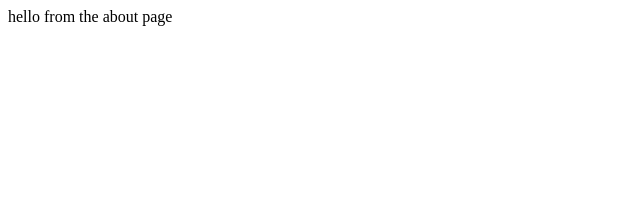
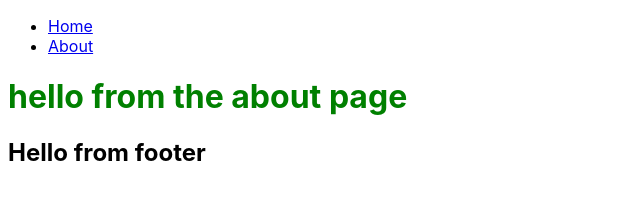
Before and after one commit to byronwang93/gatsby-test, a Gatsby site: page /about in a window 1280 px wide. Shown: the whole page, without its empty margins (0-640 px from the left). Built offline with nearby package versions, Linux system fonts and the light colour scheme; Gatsby itself is replaced by a stand-in of ours.

```diff
--- a/gatsby-config.js
+++ b/gatsby-config.js
@@ -7,4 +7,4 @@
 module.exports = {
   /* Your site config here */
   plugins: [],
-}
+};
--- /dev/null
+++ b/src/components/Footer.js
@@ -0,0 +1,11 @@
+import React from 'react';
+
+const Footer = () => {
+  return (
+    <footer>
+      <h2>Hello from footer</h2>
+    </footer>
+  );
+};
+
+export default Footer;
--- /dev/null
+++ b/src/components/Layout.js
@@ -0,0 +1,16 @@
+import React from 'react';
+import Navbar from './Navbar';
+import Footer from './Footer';
+import './layout.css';
+
+const Layout = ({ children }) => {
+  return (
+    <>
+      <Navbar />
+      {children}
+      <Footer />
+    </>
+  );
+};
+
+export default Layout;
--- /dev/null
+++ b/src/components/Navbar.js
@@ -0,0 +1,19 @@
+import React from 'react';
+import { Link } from 'gatsby';
+
+const Navbar = () => {
+  return (
+    <div>
+      <ul>
+        <li>
+          <Link to="/">Home</Link>
+        </li>
+        <li>
+          <Link to="/about">About</Link>
+        </li>
+      </ul>
+    </div>
+  );
+};
+
+export default Navbar;
--- /dev/null
+++ b/src/components/layout.css
@@ -0,0 +1,11 @@
+body {
+    font-family: -apple-system, BlinkMacSystemFont, 'Segoe UI', Roboto, Oxygen, Ubuntu, Cantarell, 'Open Sans', 'Helvetica Neue', sans-serif;
+}
+
+.about-heading {
+    color: green;
+}
+
+.home-heading {
+    color: blue;
+}
--- a/src/pages/about.js
+++ b/src/pages/about.js
@@ -1,9 +1,14 @@
-import React from 'react'
+import React from 'react';
+import Layout from '../components/Layout';
 
 const about = () => {
   return (
-    <div>hello from the about page</div>
-  )
-}
+    <Layout>
+      <div className="about-heading">
+        <h1>hello from the about page</h1>
+      </div>
+    </Layout>
+  );
+};
 
-export default about
+export default about;
--- a/src/pages/contact.js
+++ b/src/pages/contact.js
@@ -1,7 +1,5 @@
-import React from 'react'
+import React from 'react';
 
 export default function contact() {
-  return (
-    <div>testing contact</div>
-  )
+  return <div>testing contact</div>;
 }
```
Also changed, not shown: src/pages/404.js (+4 -6 lines), src/pages/company/history.js (+4 -6 lines), src/pages/company/index.js (+4 -6 lines), src/pages/index.js (+12 -4 lines), 1 other file.
